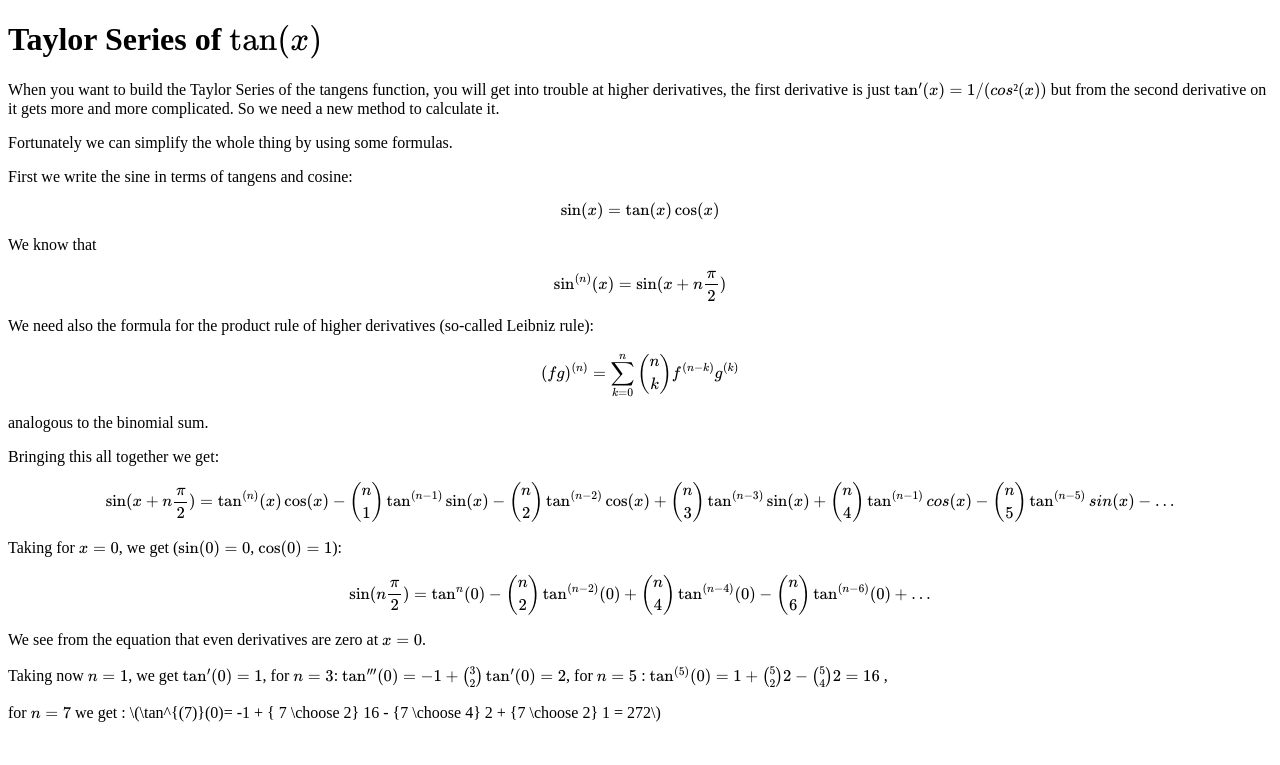
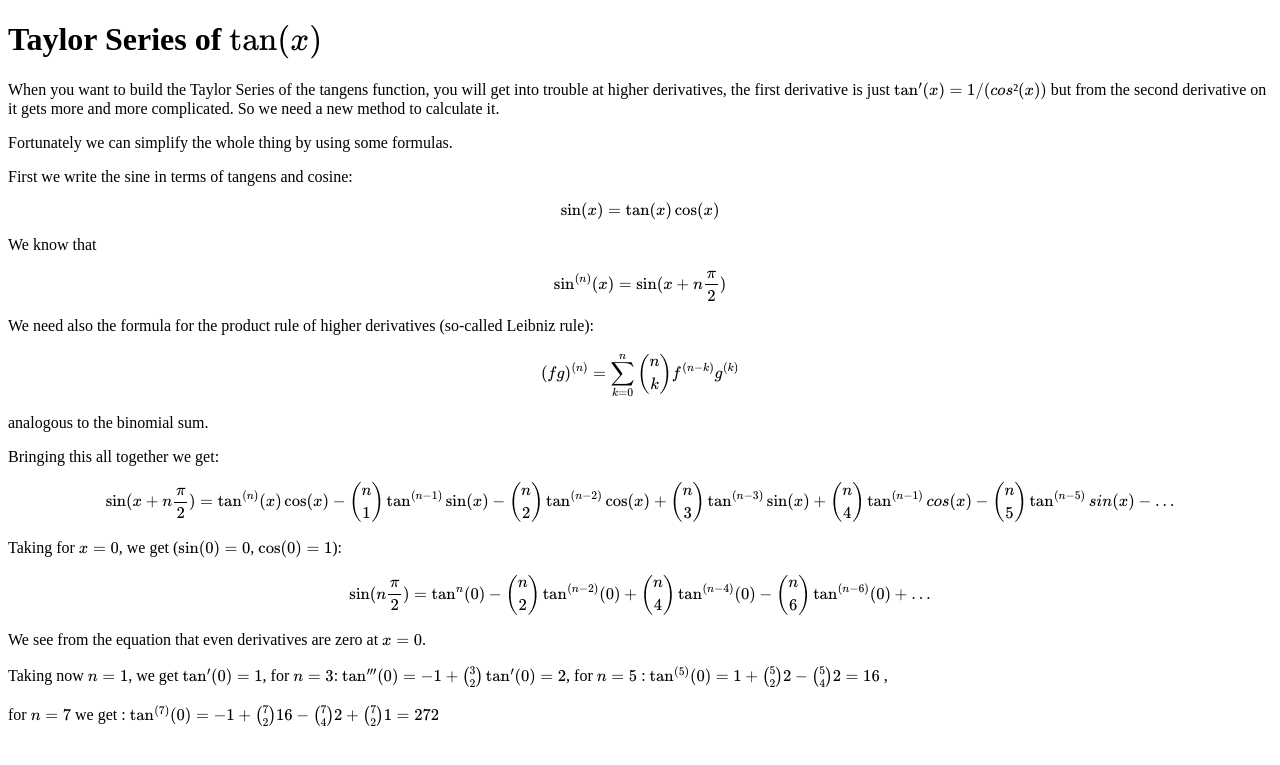
Before and after one commit to wolfi71/wolfi71.github.io, a Jekyll site: the page built from taylor_series.md, in a window 1280 px wide. Shown: the top 765 px of the page. Built offline with Jekyll 4.4.1, drawn with Linux system fonts in a browser that asks for light colours; our own code applies the rules of GitHub Pages for plain Markdown files.

```diff
--- a/taylor_series.md
+++ b/taylor_series.md
@@ -34,4 +34,4 @@ for $n=5$ : $ \tan^{(5)}(0) =  1 + {5 \choose 2} 2 - {5 \choose 4} 2 = 16$ ,
 
 
 for $n=7$ we get :
-$$ \tan^{(7)}(0)= -1 + { 7 \choose 2} 16 - {7 \choose 4} 2 + {7 \choose 2} 1 = 272 $$
+$ \tan^{(7)}(0)= -1 + { 7 \choose 2} 16 - {7 \choose 4} 2 + {7 \choose 2} 1 = 272 $
```
